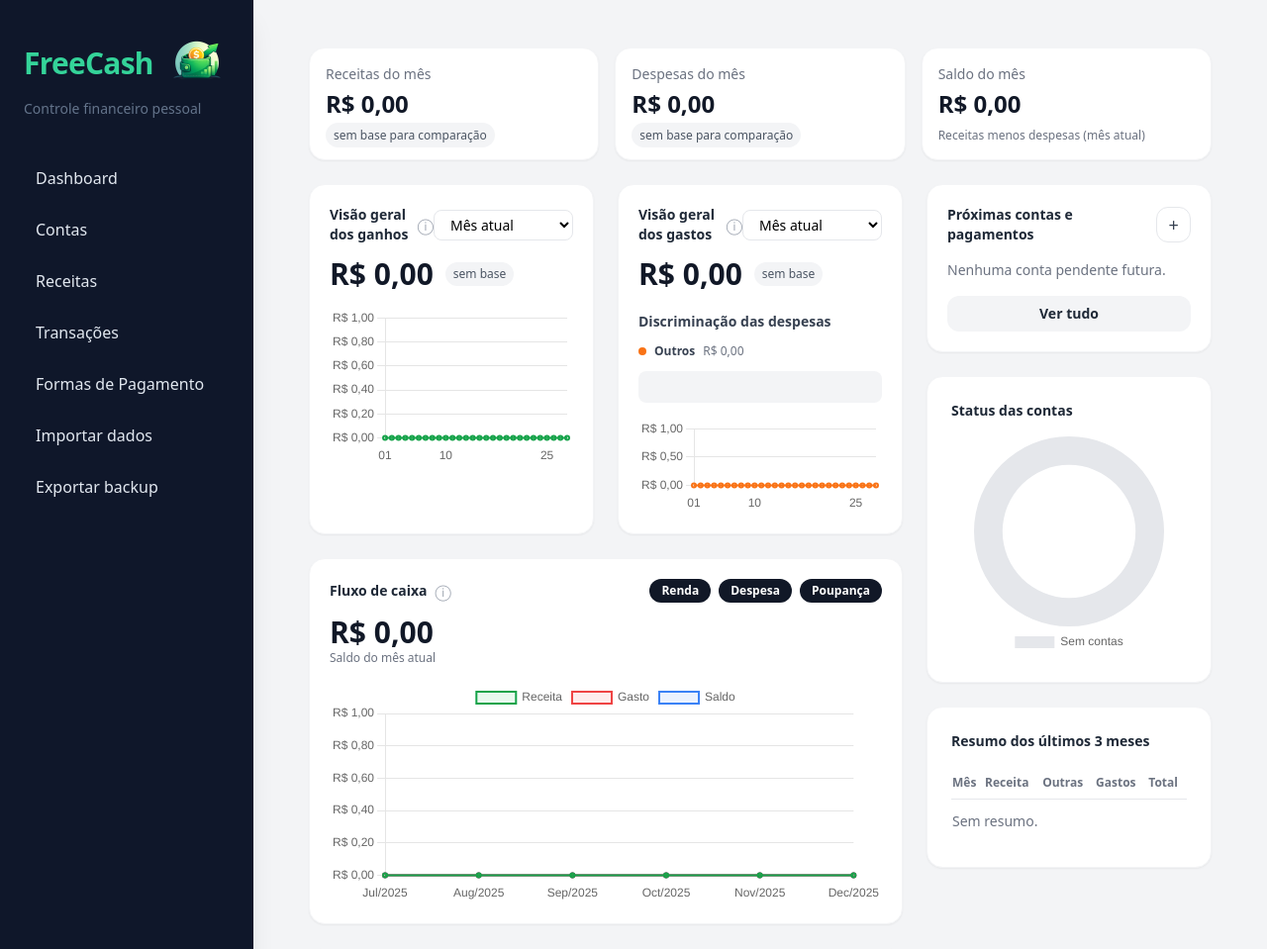
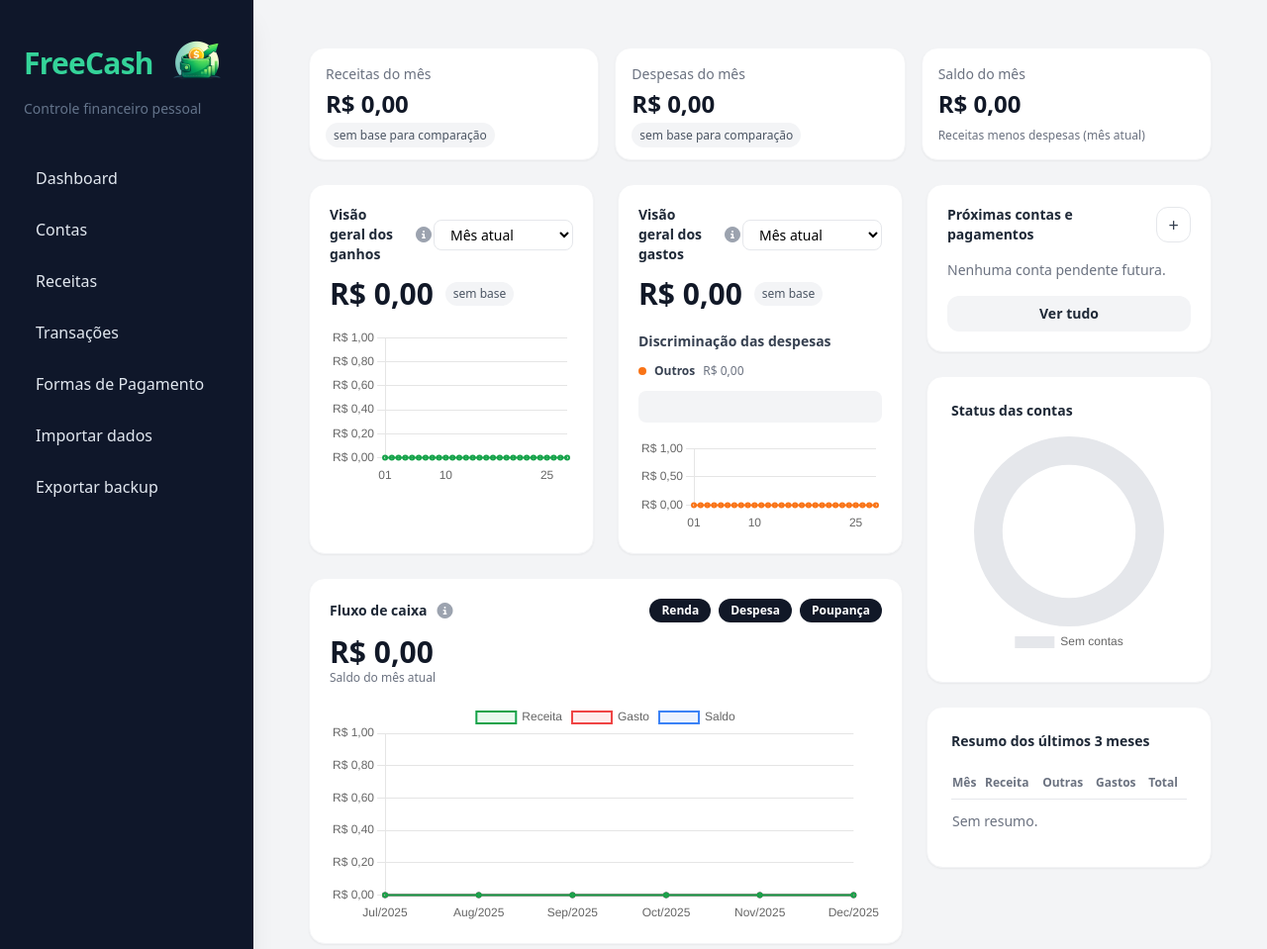
Before and after one commit to ChrystiandaHora/freecash, a Django app: page /dashboard/ in a window 1280 px wide. Shown: the top 959 px of the page at 99% size. Run offline with Django 4.2, Linux system fonts and the light colour scheme; the visitor is signed in with stand-in values (Sample User, id 1); data that the repository does not hold is empty; some libraries are stand-ins or nearby versions.

Commit message:
Adiciona ícones do Font Awesome e refatora exibição de mensagens e navegação em várias páginas para melhorar a interface do usuário.

```diff
--- a/core/templates/base.html
+++ b/core/templates/base.html
@@ -9,6 +9,7 @@
     <script src="https://cdn.jsdelivr.net/npm/chart.js"></script>
     {% load static %}
     <link rel="icon" type="image/png" sizes="512x512" href="{% static 'freecash/freecash_icon_512_dark.png' %}">
+    <link rel="stylesheet" href="https://cdn.jsdelivr.net/npm/@fortawesome/fontawesome-free@7.1.0/css/all.min.css" >
 
     {% block extra_head %}{% endblock %}
 </head>
@@ -49,21 +50,13 @@
                 "
                 >
                 {% if msg.tags == "success" %}
-                    <svg class="h-5 w-5" viewBox="0 0 20 20" fill="currentColor" aria-hidden="true">
-                    <path fill-rule="evenodd" d="M16.704 5.29a1 1 0 01.006 1.414l-7.2 7.28a1 1 0 01-1.42.005L3.29 9.18a1 1 0 011.42-1.41l3.09 3.11 6.49-6.56a1 1 0 011.414-.006z" clip-rule="evenodd"/>
-                    </svg>
+                    <i class="fa-solid fa-circle-check text-emerald-400 text-[20px]" aria-hidden="true"></i>
                 {% elif msg.tags == "error" %}
-                    <svg class="h-5 w-5" viewBox="0 0 20 20" fill="currentColor" aria-hidden="true">
-                    <path fill-rule="evenodd" d="M10 18a8 8 0 100-16 8 8 0 000 16zm2.707-10.707a1 1 0 00-1.414-1.414L10 7.172 8.707 5.879A1 1 0 007.293 7.293L8.586 8.586 7.293 9.879a1 1 0 101.414 1.414L10 10l1.293 1.293a1 1 0 001.414-1.414L11.414 8.586l1.293-1.293z" clip-rule="evenodd"/>
-                    </svg>
+                    <i class="fa-solid fa-circle-xmark text-red-400 text-[20px]" aria-hidden="true"></i>
                 {% elif msg.tags == "warning" %}
-                    <svg class="h-5 w-5" viewBox="0 0 20 20" fill="currentColor" aria-hidden="true">
-                    <path fill-rule="evenodd" d="M8.257 3.099c.765-1.36 2.722-1.36 3.486 0l6.518 11.59c.75 1.334-.214 2.99-1.742 2.99H3.48c-1.528 0-2.492-1.656-1.742-2.99l6.519-11.59zM11 14a1 1 0 10-2 0 1 1 0 002 0zm-1-8a1 1 0 00-1 1v4a1 1 0 102 0V7a1 1 0 00-1-1z" clip-rule="evenodd"/>
-                    </svg>
+                    <i class="fa-solid fa-triangle-exclamation text-yellow-400 text-[20px]" aria-hidden="true"></i>
                 {% else %}
-                    <svg class="h-5 w-5" viewBox="0 0 20 20" fill="currentColor" aria-hidden="true">
-                    <path fill-rule="evenodd" d="M18 10a8 8 0 11-16 0 8 8 0 0116 0zm-8-3a1 1 0 00-1 1v1a1 1 0 102 0V8a1 1 0 00-1-1zm0 4a1 1 0 00-1 1v1a1 1 0 102 0v-1a1 1 0 00-1-1z" clip-rule="evenodd"/>
-                    </svg>
+                    <i class="fa-solid fa-circle-info text-sky-400 text-[20px]" aria-hidden="true"></i>
                 {% endif %}
                 </div>
 
@@ -100,9 +93,7 @@
                 class="toast-close -mr-1 inline-flex h-8 w-8 items-center justify-center rounded-xl text-gray-400 hover:bg-gray-100 hover:text-gray-700 focus:outline-none focus:ring-2 focus:ring-gray-900/10"
                 aria-label="Fechar"
                 >
-                <svg class="h-5 w-5" viewBox="0 0 20 20" fill="currentColor" aria-hidden="true">
-                    <path fill-rule="evenodd" d="M4.293 4.293a1 1 0 011.414 0L10 8.586l4.293-4.293a1 1 0 011.414 1.414L11.414 10l4.293 4.293a1 1 0 01-1.414 1.414L10 11.414l-4.293 4.293a1 1 0 01-1.414-1.414L8.586 10 4.293 5.707a1 1 0 010-1.414z" clip-rule="evenodd"/>
-                </svg>
+                    <i class="fa-solid fa-xmark text-[20px]" aria-hidden="true"></i>
                 </button>
             </div>
             {% endfor %}
--- a/core/templates/dashboard.html
+++ b/core/templates/dashboard.html
@@ -83,7 +83,7 @@
           <div class="flex items-center justify-between">
             <div class="flex items-center gap-2">
               <h2 class="text-sm font-semibold text-gray-800">Visão geral dos ganhos</h2>
-              <span class="text-gray-400 cursor-help" title="Receitas ao longo dos últimos 6 meses">ⓘ</span>
+              <span class="text-gray-400 cursor-help" title="Receitas ao longo dos últimos 6 meses"><i class="fa-solid fa-circle-info"></i></span>
             </div>
             <select
               class="text-sm border border-gray-200 rounded-lg px-3 py-1 bg-white"
@@ -121,7 +121,7 @@
           <div class="flex items-center justify-between">
             <div class="flex items-center gap-2">
               <h2 class="text-sm font-semibold text-gray-800">Visão geral dos gastos</h2>
-              <span class="text-gray-400 cursor-help" title="Despesas e distribuição por categoria no mês">ⓘ</span>
+              <span class="text-gray-400 cursor-help" title="Despesas e distribuição por categoria no mês"><i class="fa-solid fa-circle-info"></i></span>
             </div>
             <select
               class="text-sm border border-gray-200 rounded-lg px-3 py-1 bg-white"
@@ -186,7 +186,7 @@
         <div class="flex items-center justify-between">
           <div class="flex items-center gap-2">
             <h2 class="text-sm font-semibold text-gray-800">Fluxo de caixa</h2>
-            <span class="text-gray-400 cursor-help" title="Comparação mensal nos últimos 6 meses">ⓘ</span>
+            <span class="text-gray-400 cursor-help" title="Comparação mensal nos últimos 6 meses"><i class="fa-solid fa-circle-info"></i></span>
           </div>
 
           <div class="flex items-center gap-2">
```
Also changed, not shown: core/templates/ladingPage.html (+6 -15 lines), core/templates/transacoes.html (+5 -16 lines).
